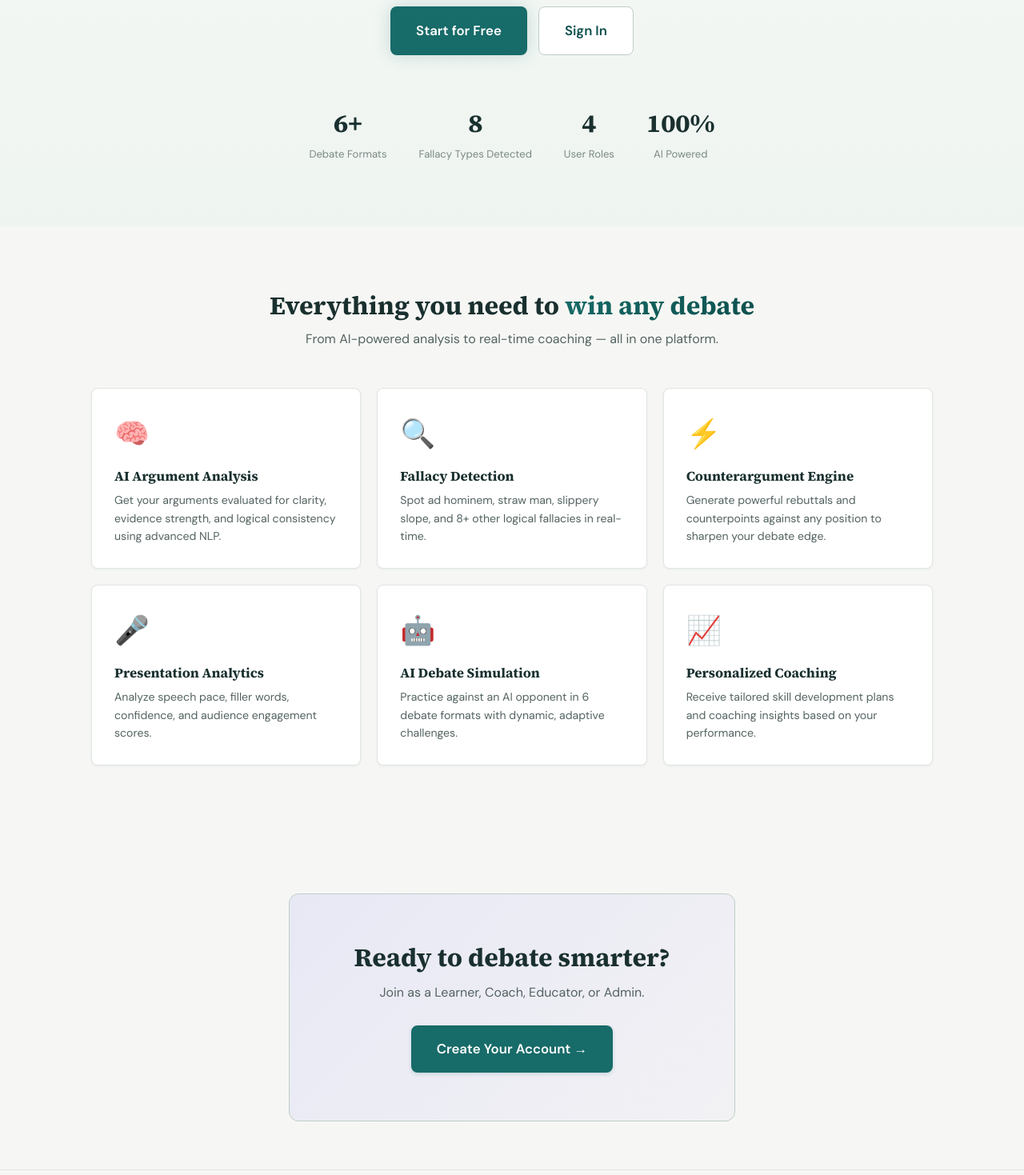
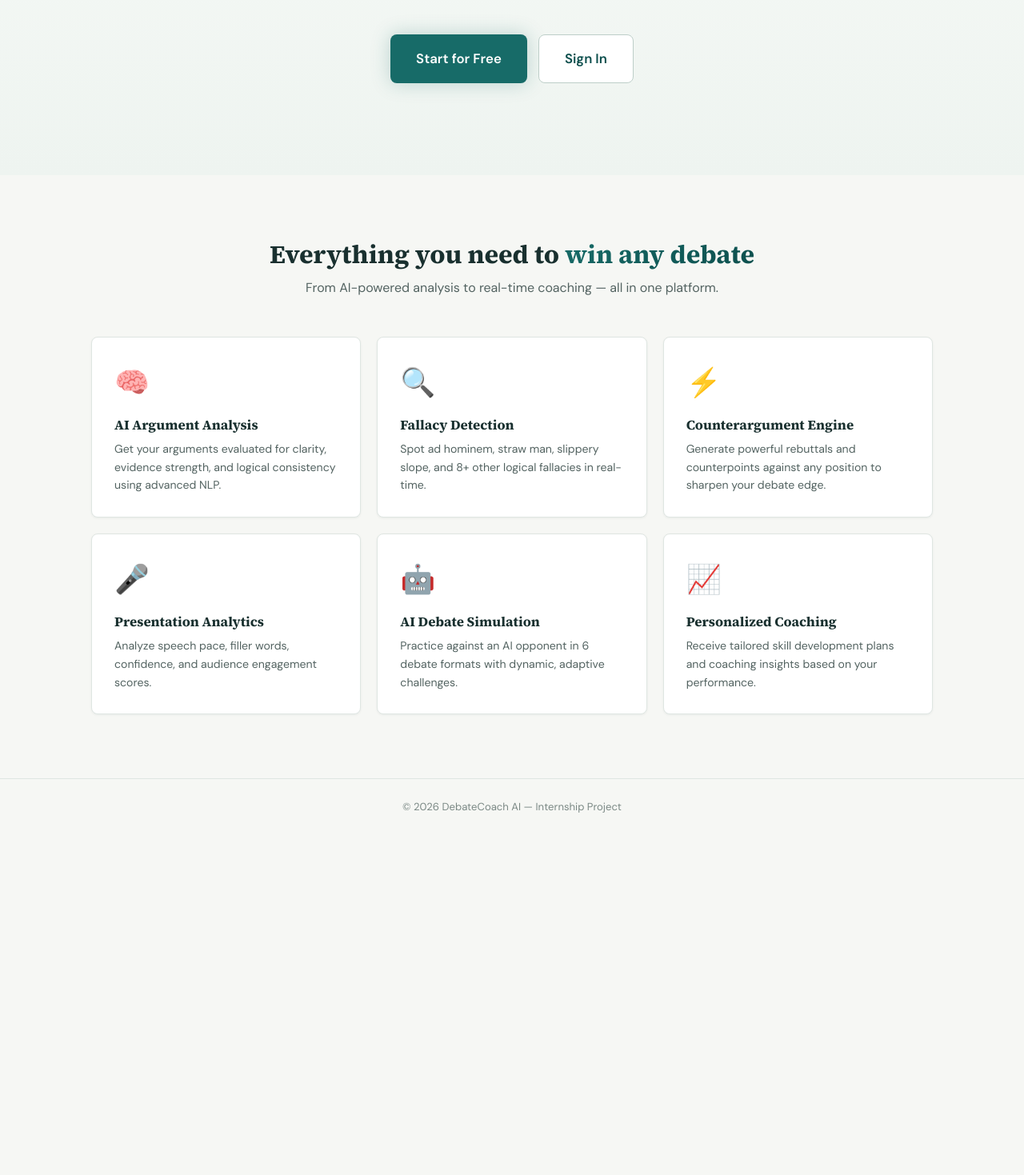
Before and after one commit to Bhoomika26M/Agentic-AI-Debate-Coaching-and-Intelligent-Presentation-Analysis-Platform-Project., a React app in the folder frontend/: page / in a window 1280 px wide. Shown: the part 461-1930 px from the top of the page at 80% size. After the commit the page ends 1504 px from the top, so only its background shows below. Built offline with nearby package versions, Linux system fonts and the light colour scheme; the HTML template or start-up script is replaced by a standard one.

Commit message:
Remove digits stats and ready section from landing page

```diff
--- a/frontend/src/pages/Landing.jsx
+++ b/frontend/src/pages/Landing.jsx
@@ -8,13 +8,6 @@ const FEATURES = [
   { icon: '🎤', title: 'Presentation Analytics',     desc: 'Analyze speech pace, filler words, confidence, and audience engagement scores.' },
   { icon: '🤖', title: 'AI Debate Simulation',       desc: 'Practice against an AI opponent in 6 debate formats with dynamic, adaptive challenges.' },
   { icon: '📈', title: 'Personalized Coaching',      desc: 'Receive tailored skill development plans and coaching insights based on your performance.' },
-]
-
-const STATS = [
-  { value: '6+',    label: 'Debate Formats' },
-  { value: '8',     label: 'Fallacy Types Detected' },
-  { value: '4',     label: 'User Roles' },
-  { value: '100%',  label: 'AI Powered' },
 ]
 
 export default function Landing() {
@@ -62,7 +55,7 @@ export default function Landing() {
 
         <h1 className="hero-title">
           Master the Art of{' '}
-          <span className="gradient-text">Debate & Persuasion</span>
+          <span className="gradient-text">Debate &amp; Persuasion</span>
         </h1>
 
         <p className="hero-subtitle">
@@ -86,19 +79,6 @@ export default function Landing() {
             </>
           )}
         </div>
-
-        {/* Stats */}
-        <div style={{
-          display: 'flex', gap: 40, marginTop: 60, flexWrap: 'wrap', justifyContent: 'center',
-          animation: 'fadeIn 0.7s ease 0.4s both',
-        }}>
-          {STATS.map(({ value, label }) => (
-            <div key={label} style={{ textAlign: 'center' }}>
-              <div style={{ fontFamily: 'var(--font-heading)', fontSize: '2rem', fontWeight: 800, color: 'var(--text-primary)' }}>{value}</div>
-              <div style={{ fontSize: '0.82rem', color: 'var(--text-muted)', marginTop: 2 }}>{label}</div>
-            </div>
-          ))}
-        </div>
       </section>
 
       {/* ── Features ─────────────────────────────────────────── */}
@@ -120,23 +100,6 @@ export default function Landing() {
         </div>
       </section>
 
-      {/* ── CTA ──────────────────────────────────────────────── */}
-      <section style={{ textAlign: 'center', padding: '80px 24px 60px' }}>
-        <div style={{
-          display: 'inline-block', padding: '60px 80px',
-          background: 'linear-gradient(135deg, rgba(108,99,255,0.1), rgba(167,139,250,0.05))',
-          border: '1px solid var(--border-medium)', borderRadius: 'var(--radius-xl)',
-        }}>
-          <h2 style={{ marginBottom: 12 }}>Ready to debate smarter?</h2>
-          <p style={{ color: 'var(--text-secondary)', marginBottom: 28 }}>
-            Join as a Learner, Coach, Educator, or Admin.
-          </p>
-          <Link to="/signup" className="btn btn-primary btn-lg">
-            Create Your Account →
-          </Link>
-        </div>
-      </section>
-
       {/* Footer */}
       <footer style={{ padding: '24px', textAlign: 'center', borderTop: '1px solid var(--border-subtle)', color: 'var(--text-muted)', fontSize: '0.82rem' }}>
         © {new Date().getFullYear()} DebateCoach AI — Internship Project
```
